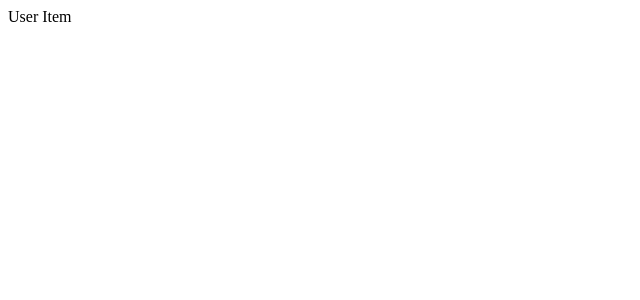
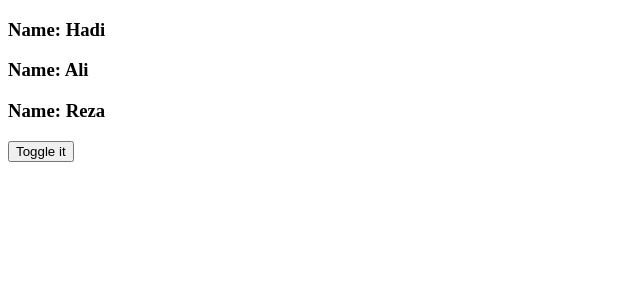
Before and after one commit to haadibehmanesh/react-fullstack, a React (Create React App) app: page / in a window 1280 px wide. Shown: the top 300 px of the page, without its empty margins (0-640 px from the left). Built offline with nearby package versions, Linux system fonts and the light colour scheme.

Commit message:
pass function through the useContext and change states

```diff
--- a/src/components/userItem.js
+++ b/src/components/userItem.js
@@ -7,7 +7,21 @@ const UserItem = () => {
 
     return (
         <>
-            User Item
+            {context.active ?
+                <div>
+                    {context.users.map((item) => (
+                        <h3 key={item.id}>
+                            Name: {item.name}
+                        </h3>
+                    ))}
+
+                </div>
+
+
+
+                : null}
+            <button onClick={context.toggleActive}>Toggle it</button>
+
         </>
     );
 }
--- a/src/context/index.js
+++ b/src/context/index.js
@@ -15,11 +15,22 @@ class MyProvider extends Component {
                 id: 3, name: 'Reza'
             }
         ]
+        , active: true,
+
     }
+    toggleActive = () => (
+
+        this.setState({ active: !this.state.active })
+    )
     render() {
         return (
             <>
-                <MyContext.Provider value={this.state}>
+                <MyContext.Provider value={{
+                    users: this.state.user,
+                    active: this.state.active,
+                    toggleActive: this.toggleActive,
+
+                }}>
                     {this.props.children}
                 </MyContext.Provider>
             </>
```
